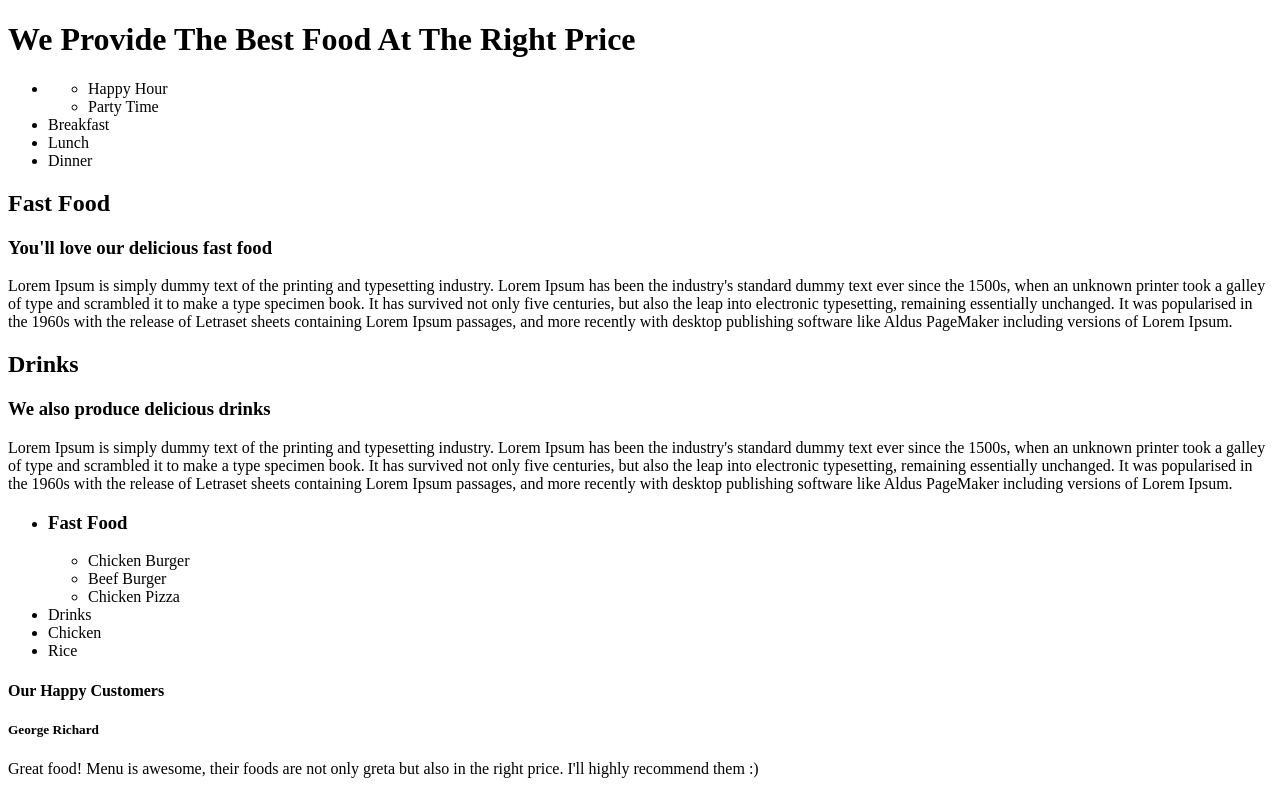
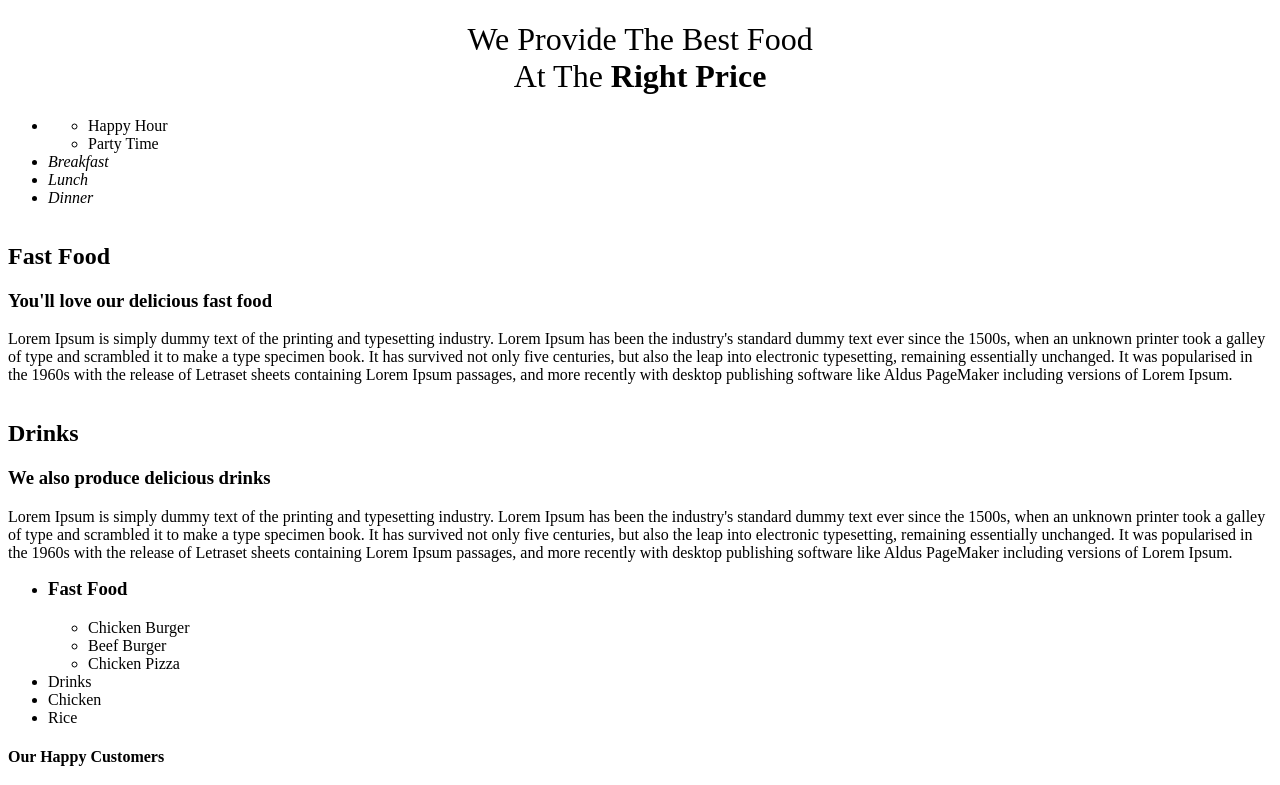
Before and after one commit to kiburei/Anita-Kitchen, a plain HTML site: page index.html in a window 1280 px wide. Shown: the top 785 px of the page. Drawn offline with Linux system fonts and the light colour scheme.

Commit message:
add basic css to html

```diff
--- /dev/null
+++ b/css/styles.css
@@ -0,0 +1,16 @@
+h1 {
+  text-align: center;
+  font-weight: lighter;
+  }
+
+.header2 {
+  font-style: italic;
+}
+
+.fastfood {
+  float: right;
+}
+
+.drinks {
+  float: left;
+}
--- a/index.html
+++ b/index.html
@@ -1,11 +1,12 @@
 <!DOCTYPE html>
 <html>
   <head>
+    <link rel="stylesheet" href="css/styles.css">
     <meta charset="utf-8">
     <title>Anita's Kitchen</title>
   </head>
   <body>
-    <h1>We Provide The Best Food At The Right Price</h1>
+    <h1>We Provide The Best Food</br> At The <strong>Right Price</strong></h1>
     <ul>
       <li>
         <ul>
@@ -13,18 +14,24 @@
           <li>Party Time</li>
         </ul>
       </li>
-      <li>Breakfast</li>
-      <li>Lunch</li>
-      <li>Dinner</li>
+      <li class="header2">Breakfast</li>
+      <li class="header2">Lunch</li>
+      <li class="header2">Dinner</li>
     </ul>
 
+    <div class="fastfood">
       <h2>Fast Food</h2>
       <h3>You'll love our delicious fast food</h3>
       <p>Lorem Ipsum is simply dummy text of the printing and typesetting industry. Lorem Ipsum has been the industry's standard dummy text ever since the 1500s, when an unknown printer took a galley of type and scrambled it to make a type specimen book. It has survived not only five centuries, but also the leap into electronic typesetting, remaining essentially unchanged. It was popularised in the 1960s with the release of Letraset sheets containing Lorem Ipsum passages, and more recently with desktop publishing software like Aldus PageMaker including versions of Lorem Ipsum.</p>
 
+
+    </div>
+    <div class="drinks">
       <h2>Drinks</h2>
       <h3>We also produce delicious drinks</h3>
       <p>Lorem Ipsum is simply dummy text of the printing and typesetting industry. Lorem Ipsum has been the industry's standard dummy text ever since the 1500s, when an unknown printer took a galley of type and scrambled it to make a type specimen book. It has survived not only five centuries, but also the leap into electronic typesetting, remaining essentially unchanged. It was popularised in the 1960s with the release of Letraset sheets containing Lorem Ipsum passages, and more recently with desktop publishing software like Aldus PageMaker including versions of Lorem Ipsum.</p>
+
+    </div>
 
     <ul>
       <li>
```
Lines whose indentation alone changed are shown as unchanged.
